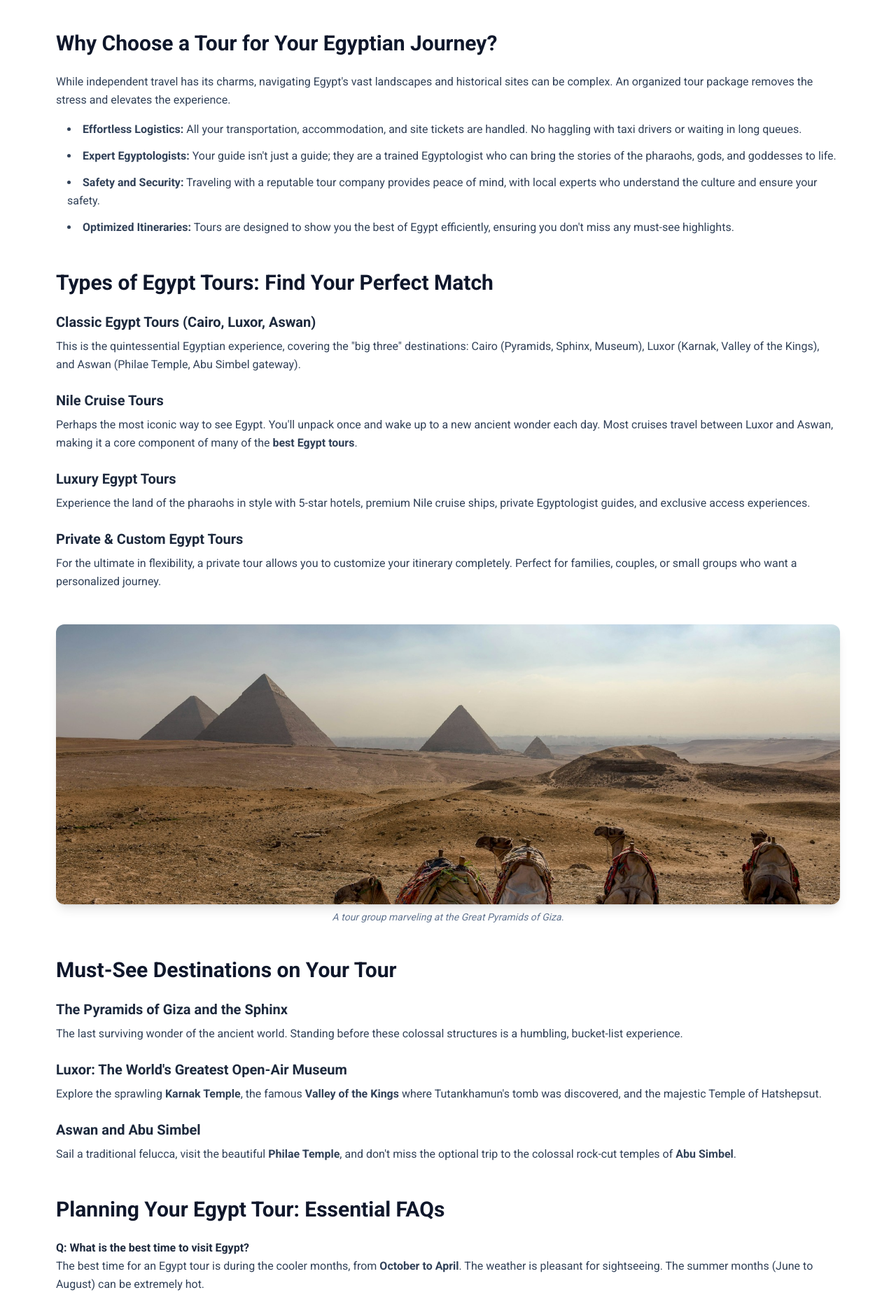
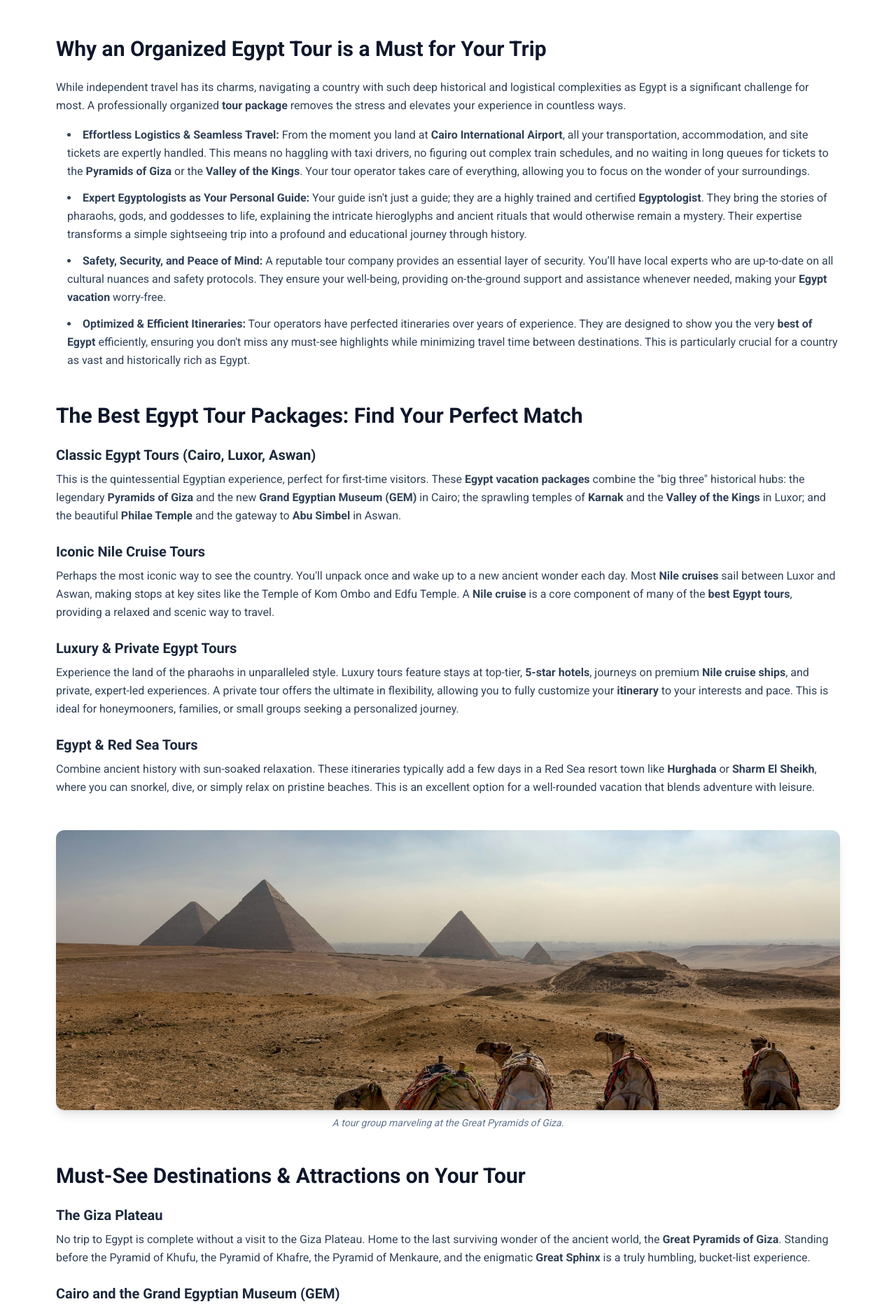
Before and after one commit to aelshabrawy60/tripmo, a Next.js app: page /en/site/blog/egypt-tours-the-ultimate-guide-to-an-unforgettable-adventure in a window 1280 px wide. Shown: the part 904-2777 px from the top of the page at 70% size. Built offline with nearby package versions, Linux system fonts and the light colour scheme; no server answers.

Commit message:
egypt tours blog

```diff
--- a/src/app/[locale]/site/blog/egypt-tours-the-ultimate-guide-to-an-unforgettable-adventure/page.js
+++ b/src/app/[locale]/site/blog/egypt-tours-the-ultimate-guide-to-an-unforgettable-adventure/page.js
@@ -3,34 +3,78 @@ import BlogHeader from '@/components/Blog/BlogHeader'
 import BlogWrapper from '@/components/Blog/BlogWrapper'
 import React from 'react'
 
+// SEO Metadata
+export const metadata = {
+  title: 'Egypt Tours: The Ultimate Guide to an Unforgettable Adventure (2025/2026)',
+  description: 'Discover the best Egypt tours for 2025/2026. Expert guide to Cairo, Luxor, Aswan, Nile cruises, and must-see destinations. Find luxury, budget, and custom tour packages.',
+  keywords: 'Egypt tours, Egypt travel guide, Nile cruise, Cairo tours, Luxor tours, Aswan tours, Pyramids of Giza, best Egypt tours, Egypt vacation packages, Egypt travel tips',
 
+  // Open Graph tags for social media
+  openGraph: {
+    title: 'Egypt Tours: The Ultimate Guide to an Unforgettable Adventure (2025/2026)',
+    description: 'Discover the best Egypt tours for 2025/2026. Expert guide to Cairo, Luxor, Aswan, Nile cruises, and must-see destinations.',
+    type: 'article',
+    url: 'https://www.rehlanow.com/en/blog/egypt-tours-the-ultimate-guide-to-an-unforgettable-adventure', // Update with your actual URL
+    images: [
+      {
+        url: '/blog1.jpg', // Update with full URL in production
+        width: 1200,
+        height: 630,
+        alt: 'Egypt Tours Guide - Pyramids and Ancient Wonders',
+      }
+    ],
+    locale: 'en_US',
+    siteName: 'Rehla Now', // Update with your site name
+  },
+
+  // Additional SEO tags
+  alternates: {
+    canonical: 'https://www.rehlanow.com/en/blog/egypt-tours-the-ultimate-guide-to-an-unforgettable-adventure', // Update with your actual URL
+  },
+
+  // Article specific metadata
+  category: 'Travel',
+  modifiedTime: new Date().toISOString(),
+
+  // Additional meta tags
+  other: {
+    'article:section': 'Travel',
+    'article:tag': 'Egypt, Travel, Tours, Vacation, Ancient Egypt, Pyramids',
+  },
+}
 
 const EgyptToursBlog = () => {
   return (
-    // React components must return a single root element. A fragment <> is used here.
     <>
       {/* Introduction */}
       <div className="prose prose-lg max-w-none text-slate-700 leading-relaxed">
         <p className="mb-6 text-xl">
-          Egypt. The name itself conjures images of colossal pyramids, golden-faced pharaohs, and the life-giving Nile River snaking through a timeless desert. It’s a land where history isn't just in museums; it's etched into the very stones you walk upon.
-        </p>
-        <p>
-          But how do you unlock the secrets of a country with over 5,000 years of history? For most travelers, the answer is simple: an expertly guided <strong>Egypt tour</strong>. This guide will walk you through everything you need to know.
+          Egypt. The name itself conjures up images of colossal pyramids, golden-faced pharaohs, and the life-giving Nile River snaking through a timeless desert. It’s a land where history isn’t just in museums; it’s etched into the very stones you walk upon. For travelers seeking a profound, once-in-a-lifetime journey, an expertly guided <strong className="font-bold">Egypt tour</strong> is the key to unlocking its ancient secrets. This comprehensive guide will walk you through everything you need to know to plan your ultimate adventure in <strong className="font-bold">2025</strong> or <strong className="font-bold">2026</strong>.
         </p>
       </div>
 
       {/* Section: Why Choose a Tour */}
       <section className="mt-12">
         <h2 className="text-2xl sm:text-3xl font-bold text-slate-900 mb-6">
-          Why Choose a Tour for Your Egyptian Journey?
+          Why an Organized Egypt Tour is a Must for Your Trip
         </h2>
         <div className="space-y-4 text-slate-700 leading-relaxed">
-          <p>While independent travel has its charms, navigating Egypt's vast landscapes and historical sites can be complex. An organized tour package removes the stress and elevates the experience.</p>
+          <p>
+            While independent travel has its charms, navigating a country with such deep historical and logistical complexities as Egypt is a significant challenge for most. A professionally organized <strong className="font-bold">tour package</strong> removes the stress and elevates your experience in countless ways.
+          </p>
           <ul className="list-disc list-inside space-y-3 pl-4">
-            <li><strong>Effortless Logistics:</strong> All your transportation, accommodation, and site tickets are handled. No haggling with taxi drivers or waiting in long queues.</li>
-            <li><strong>Expert Egyptologists:</strong> Your guide isn't just a guide; they are a trained Egyptologist who can bring the stories of the pharaohs, gods, and goddesses to life.</li>
-            <li><strong>Safety and Security:</strong> Traveling with a reputable tour company provides peace of mind, with local experts who understand the culture and ensure your safety.</li>
-            <li><strong>Optimized Itineraries:</strong> Tours are designed to show you the best of Egypt efficiently, ensuring you don't miss any must-see highlights.</li>
+            <li>
+              <strong className="font-bold">Effortless Logistics & Seamless Travel:</strong> From the moment you land at <strong className="font-bold">Cairo International Airport</strong>, all your transportation, accommodation, and site tickets are expertly handled. This means no haggling with taxi drivers, no figuring out complex train schedules, and no waiting in long queues for tickets to the <strong className="font-bold">Pyramids of Giza</strong> or the <strong className="font-bold">Valley of the Kings</strong>. Your tour operator takes care of everything, allowing you to focus on the wonder of your surroundings.
+            </li>
+            <li>
+              <strong className="font-bold">Expert Egyptologists as Your Personal Guide:</strong> Your guide isn't just a guide; they are a highly trained and certified <strong className="font-bold">Egyptologist</strong>. They bring the stories of pharaohs, gods, and goddesses to life, explaining the intricate hieroglyphs and ancient rituals that would otherwise remain a mystery. Their expertise transforms a simple sightseeing trip into a profound and educational journey through history.
+            </li>
+            <li>
+              <strong className="font-bold">Safety, Security, and Peace of Mind:</strong> A reputable tour company provides an essential layer of security. You’ll have local experts who are up-to-date on all cultural nuances and safety protocols. They ensure your well-being, providing on-the-ground support and assistance whenever needed, making your <strong className="font-bold">Egypt vacation</strong> worry-free.
+            </li>
+            <li>
+              <strong className="font-bold">Optimized & Efficient Itineraries:</strong> Tour operators have perfected itineraries over years of experience. They are designed to show you the very <strong className="font-bold">best of Egypt</strong> efficiently, ensuring you don't miss any must-see highlights while minimizing travel time between destinations. This is particularly crucial for a country as vast and historically rich as Egypt.
+            </li>
           </ul>
         </div>
       </section>
@@ -38,24 +82,32 @@ const EgyptToursBlog = () => {
       {/* Section: Types of Tours */}
       <section className="mt-12">
         <h2 className="text-2xl sm:text-3xl font-bold text-slate-900 mb-6">
-          Types of Egypt Tours: Find Your Perfect Match
+          The Best Egypt Tour Packages: Find Your Perfect Match
         </h2>
         <div className="space-y-6 text-slate-700 leading-relaxed">
           <div>
             <h3 className="text-xl font-semibold text-slate-800 mb-2">Classic Egypt Tours (Cairo, Luxor, Aswan)</h3>
-            <p>This is the quintessential Egyptian experience, covering the "big three" destinations: Cairo (Pyramids, Sphinx, Museum), Luxor (Karnak, Valley of the Kings), and Aswan (Philae Temple, Abu Simbel gateway).</p>
+            <p>
+              This is the quintessential Egyptian experience, perfect for first-time visitors. These <strong className="font-bold">Egypt vacation packages</strong> combine the "big three" historical hubs: the legendary <strong className="font-bold">Pyramids of Giza</strong> and the new <strong className="font-bold">Grand Egyptian Museum (GEM)</strong> in Cairo; the sprawling temples of <strong className="font-bold">Karnak</strong> and the <strong className="font-bold">Valley of the Kings</strong> in Luxor; and the beautiful <strong className="font-bold">Philae Temple</strong> and the gateway to <strong className="font-bold">Abu Simbel</strong> in Aswan.
+            </p>
           </div>
           <div>
-            <h3 className="text-xl font-semibold text-slate-800 mb-2">Nile Cruise Tours</h3>
-            <p>Perhaps the most iconic way to see Egypt. You'll unpack once and wake up to a new ancient wonder each day. Most cruises travel between Luxor and Aswan, making it a core component of many of the <strong>best Egypt tours</strong>.</p>
+            <h3 className="text-xl font-semibold text-slate-800 mb-2">Iconic Nile Cruise Tours</h3>
+            <p>
+              Perhaps the most iconic way to see the country. You'll unpack once and wake up to a new ancient wonder each day. Most <strong className="font-bold">Nile cruises</strong> sail between Luxor and Aswan, making stops at key sites like the Temple of Kom Ombo and Edfu Temple. A <strong className="font-bold">Nile cruise</strong> is a core component of many of the <strong className="font-bold">best Egypt tours</strong>, providing a relaxed and scenic way to travel.
+            </p>
           </div>
           <div>
-            <h3 className="text-xl font-semibold text-slate-800 mb-2">Luxury Egypt Tours</h3>
-            <p>Experience the land of the pharaohs in style with 5-star hotels, premium Nile cruise ships, private Egyptologist guides, and exclusive access experiences.</p>
+            <h3 className="text-xl font-semibold text-slate-800 mb-2">Luxury & Private Egypt Tours</h3>
+            <p>
+              Experience the land of the pharaohs in unparalleled style. Luxury tours feature stays at top-tier, <strong className="font-bold">5-star hotels</strong>, journeys on premium <strong className="font-bold">Nile cruise ships</strong>, and private, expert-led experiences. A private tour offers the ultimate in flexibility, allowing you to fully customize your <strong className="font-bold">itinerary</strong> to your interests and pace. This is ideal for honeymooners, families, or small groups seeking a personalized journey.
+            </p>
           </div>
           <div>
-            <h3 className="text-xl font-semibold text-slate-800 mb-2">Private & Custom Egypt Tours</h3>
-            <p>For the ultimate in flexibility, a private tour allows you to customize your itinerary completely. Perfect for families, couples, or small groups who want a personalized journey.</p>
+            <h3 className="text-xl font-semibold text-slate-800 mb-2">Egypt & Red Sea Tours</h3>
+            <p>
+              Combine ancient history with sun-soaked relaxation. These itineraries typically add a few days in a Red Sea resort town like <strong className="font-bold">Hurghada</strong> or <strong className="font-bold">Sharm El Sheikh</strong>, where you can snorkel, dive, or simply relax on pristine beaches. This is an excellent option for a well-rounded vacation that blends adventure with leisure.
+            </p>
           </div>
         </div>
       </section>
@@ -75,20 +127,32 @@ const EgyptToursBlog = () => {
       {/* Section: Must-See Destinations */}
       <section className="mt-12">
         <h2 className="text-2xl sm:text-3xl font-bold text-slate-900 mb-6">
-          Must-See Destinations on Your Tour
+          Must-See Destinations & Attractions on Your Tour
         </h2>
         <div className="space-y-6 text-slate-700 leading-relaxed">
           <div>
-            <h3 className="text-xl font-semibold text-slate-800 mb-2">The Pyramids of Giza and the Sphinx</h3>
-            <p>The last surviving wonder of the ancient world. Standing before these colossal structures is a humbling, bucket-list experience.</p>
+            <h3 className="text-xl font-semibold text-slate-800 mb-2">The Giza Plateau</h3>
+            <p>
+              No trip to Egypt is complete without a visit to the Giza Plateau. Home to the last surviving wonder of the ancient world, the <strong className="font-bold">Great Pyramids of Giza</strong>. Standing before the Pyramid of Khufu, the Pyramid of Khafre, the Pyramid of Menkaure, and the enigmatic <strong className="font-bold">Great Sphinx</strong> is a truly humbling, bucket-list experience.
+            </p>
+          </div>
+          <div>
+            <h3 className="text-xl font-semibold text-slate-800 mb-2">Cairo and the Grand Egyptian Museum (GEM)</h3>
+            <p>
+              The bustling capital is a sensory overload of history and modern life. The city is the location of the highly anticipated <strong className="font-bold">Grand Egyptian Museum</strong>, set to be the world's largest archaeological museum. It will house the full <strong className="font-bold">Tutankhamun collection</strong>, providing an unparalleled look into the life of the boy king.
+            </p>
           </div>
           <div>
             <h3 className="text-xl font-semibold text-slate-800 mb-2">Luxor: The World's Greatest Open-Air Museum</h3>
-            <p>Explore the sprawling <strong>Karnak Temple</strong>, the famous <strong>Valley of the Kings</strong> where Tutankhamun's tomb was discovered, and the majestic Temple of Hatshepsut.</p>
+            <p>
+              This city, built on the site of ancient Thebes, is a monument to Egypt's imperial past. It is home to the sprawling <strong className="font-bold">Karnak Temple Complex</strong>, a city of temples dedicated to the Theban Triad. On the West Bank, you'll explore the famous <strong className="font-bold">Valley of the Kings</strong>, the royal necropolis where Tutankhamun's tomb was discovered, and the majestic mortuary Temple of Hatshepsut.
+            </p>
           </div>
           <div>
-            <h3 className="text-xl font-semibold text-slate-800 mb-2">Aswan and Abu Simbel</h3>
-            <p>Sail a traditional felucca, visit the beautiful <strong>Philae Temple</strong>, and don't miss the optional trip to the colossal rock-cut temples of <strong>Abu Simbel</strong>.</p>
+            <h3 className="text-xl font-semibold text-slate-800 mb-2">Aswan and the Colossal Temples of Abu Simbel</h3>
+            <p>
+              From the relaxed city of <strong className="font-bold">Aswan</strong>, you can sail a traditional felucca on the Nile, visit the beautiful <strong className="font-bold">Philae Temple</strong> (dedicated to the goddess Isis), and discover the Unfinished Obelisk. The highlight is the optional (but highly recommended) trip to the colossal rock-cut temples of <strong className="font-bold">Abu Simbel</strong>, a true marvel of ancient engineering saved from the rising waters of the Aswan Dam.
+            </p>
           </div>
         </div>
       </section>
@@ -96,24 +160,32 @@ const EgyptToursBlog = () => {
       {/* Section: FAQs */}
       <section className="mt-12">
         <h2 className="text-2xl sm:text-3xl font-bold text-slate-900 mb-6">
-          Planning Your Egypt Tour: Essential FAQs
+          Planning Your Egypt Tour: Essential Tips & FAQs
         </h2>
         <div className="space-y-6 text-slate-700 leading-relaxed">
           <div>
-            <p className="font-semibold text-slate-800">Q: What is the best time to visit Egypt?</p>
-            <p>The best time for an Egypt tour is during the cooler months, from <strong>October to April</strong>. The weather is pleasant for sightseeing. The summer months (June to August) can be extremely hot.</p>
+            <p className="font-semibold text-slate-800">Q: When is the Best Time to Visit Egypt?</p>
+            <p>
+              The best time for an <strong className="font-bold">Egypt tour</strong> is during the cooler months, from <strong className="font-bold">October to April</strong>. The weather is pleasantly warm and ideal for sightseeing. The summer months (June to August) can be extremely hot, but they are also the low season, with fewer crowds and lower prices.
+            </p>
           </div>
           <div>
-            <p className="font-semibold text-slate-800">Q: How much do Egypt tours cost?</p>
-            <p>Costs vary widely. Budget tours can be $80-$150 USD/day, mid-range tours are typically $150-$300 USD/day, and luxury tours are $300+ USD/day. Prices usually include accommodation, most meals, transport, guides, and entry fees.</p>
+            <p className="font-semibold text-slate-800">Q: How Much Do Egypt Tours Cost?</p>
+            <p>
+              <strong className="font-bold">Egypt tour prices</strong> vary widely based on the tour duration, included services, and level of luxury. Budget tours can start around $80-$150 USD per day, mid-range tours are typically $150-$300 USD per day, and luxury tours can exceed $300 USD per day. Most prices are all-inclusive, covering accommodation, transportation, guides, and entry fees.
+            </p>
           </div>
           <div>
-            <p className="font-semibold text-slate-800">Q: Is it safe to travel to Egypt on a tour?</p>
-            <p>Yes. Tourism is vital to Egypt's economy, and tourist safety is a high priority. Traveling with a reputable tour company adds an extra layer of security and on-the-ground support.</p>
+            <p className="font-semibold text-slate-800">Q: Is Egypt Safe for Tourists?</p>
+            <p>
+              Yes. Tourism is a vital part of Egypt's economy, and tourist safety is a high priority. Traveling with a reputable tour company adds an extra layer of security, as they have local knowledge and on-the-ground support to handle any situation. It is generally very safe to travel to the main tourist areas.
+            </p>
           </div>
           <div>
-            <p className="font-semibold text-slate-800">Q: What should I pack for my trip to Egypt?</p>
-            <p>Pack lightweight, breathable clothing (cotton, linen). Modesty is appreciated, so include long pants/skirts and shirts that cover the shoulders. Don't forget a hat, sunglasses, sunscreen, and comfortable walking shoes.</p>
+            <p className="font-semibold text-slate-800">Q: What Should I Pack for My Trip?</p>
+            <p>
+              Pack lightweight, breathable clothing made of cotton or linen. Modesty is appreciated, so include long pants/skirts and shirts that cover the shoulders, especially for visiting religious sites. A wide-brimmed sun hat, sunglasses, high-SPF sunscreen, and comfortable, sturdy walking shoes are non-negotiables for all the sightseeing you'll be doing.
+            </p>
           </div>
         </div>
       </section>
@@ -124,7 +196,7 @@ const EgyptToursBlog = () => {
           Ready to Explore Ancient Egypt?
         </h2>
         <p className="max-w-2xl mx-auto text-slate-600 mb-8">
-          An Egypt tour is more than a vacation; it's a journey through time. You've read the guide, now it's time to live the adventure.
+          An <strong className="font-bold">Egypt tour</strong> is more than a vacation; it's a profound journey through time. By choosing a guided tour, you not only ensure a smooth and safe experience but also gain a deeper connection to the incredible history that shaped our world. Browse our expertly curated <strong className="font-bold">Egypt tours</strong> and start planning your unforgettable adventure today.
         </p>
         <a href="/trips" className="inline-block bg-tripmo-400 text-white font-bold text-lg px-8 py-4 rounded-full shadow-lg hover:bg-tripmo-500 transition-transform transform hover:scale-105 duration-300">
           Browse Egypt Tours
@@ -133,6 +205,7 @@ const EgyptToursBlog = () => {
     </>
   );
 };
+
 
 function page() {
   return (
--- a/src/app/[locale]/site/layout.js
+++ b/src/app/[locale]/site/layout.js
@@ -28,6 +28,7 @@ export async function generateMetadata({ params }) {
   if (locale === 'en') {
     return {
       title: "Rehla Now | Book Your Next Adventure",
+      lang: "en",
       description: "Discover the best trips and tours in Egypt, book your journey easily, and embark on an unforgettable adventure with Rehla Now.",
       keywords: ["trips", "bookings", "tourism", "travel", "adventures", "Egypt trips", "Sharm El Sheikh trips", "Rehla Now", "exploration", "travel deals", "trip booking"],
       openGraph: {
@@ -49,6 +50,7 @@ export async function generateMetadata({ params }) {
     // Arabic metadata (default)
     return {
       title: "Rehla Now | رحلة ناو | احجز رحلتك القادمة",
+      lang: "ar",
       description: "اكتشف أفضل الرحلات في مصر، احجز رحلتك بسهولة، وانطلق في مغامرة لا تُنسى مع Rehla Now. عروض رائعة، وجهات مميزة، وتجربة سفر لا مثيل لها.",
       keywords: ["رحلات", "حجوزات", "سياحة", "سفر", "مغامرات", "رحلات مصر", "رحلات شرم الشيخ", "Rehla Now", "رحلة ناو", "استكشاف", "عروض سفر", "حجز رحلات"],
       openGraph: {
```
Also changed, not shown: src/app/layout.js (+10 -1 lines).
